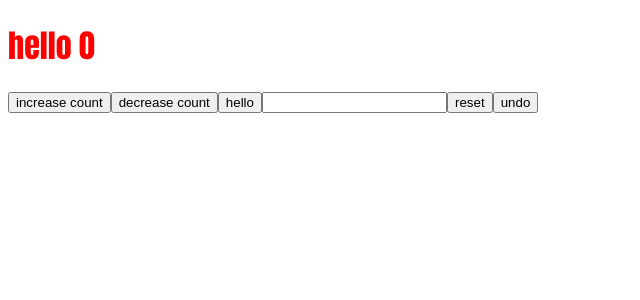
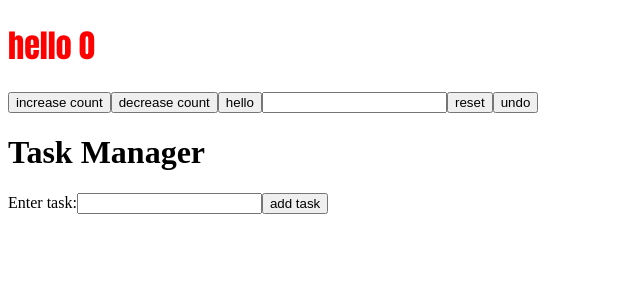
Before and after one commit to Biplovkarki/simple-counter-app, a Next.js app: page / in a window 1280 px wide. Shown: the top 300 px of the page, without its empty margins (0-640 px from the left). Built offline with nearby package versions, Linux system fonts and the light colour scheme.

Commit message:
please add this

```diff
--- a/src/pages/index.js
+++ b/src/pages/index.js
@@ -3,6 +3,7 @@ import { useState } from "react";
 import MyButton from "./my-button";
 import { useHtmlContext } from "next/dist/shared/lib/html-context.shared-runtime";
 import History from "./history";
+import { TodoList } from "./todolist";
 const max_count =30;
 const min_count=-10;
 
@@ -94,7 +95,7 @@ console.log(newHistory);
 <History
 history ={history}
 />
-
+  <TodoList/>
 
       </main>
     </>
--- /dev/null
+++ b/src/pages/todolist/index.js
@@ -0,0 +1,47 @@
+import { useState } from "react";
+// function listsTodo ({task}){
+//     return(
+//         <li>
+//             {task}
+//         </li>
+//     );
+// };
+
+export function TodoList (task){
+    const [tasks,setTasks]=useState([]);
+    const [inputTask,setinputTask]=useState(null);
+    const handleInputTask=(e)=>{
+     setinputTask(e.target.value);
+
+    }
+    const addnewtask=()=>{
+        setTasks([...tasks,inputTask]);
+
+
+    }
+
+    return (
+        <div>
+        <h1> Task Manager</h1>
+        <div>
+            <label>
+                Enter task:
+                <input  onInput={handleInputTask}/>
+                <button onClick={addnewtask}>add task</button>
+            </label>
+        </div>
+         <ul>
+         {tasks.map((b) => {
+           return(
+          <li>
+            {b}
+            </li>
+           // <listsTodo task={b}/>
+
+           );
+
+         })}
+          </ul>
+        </div>
+    );
+}
```
